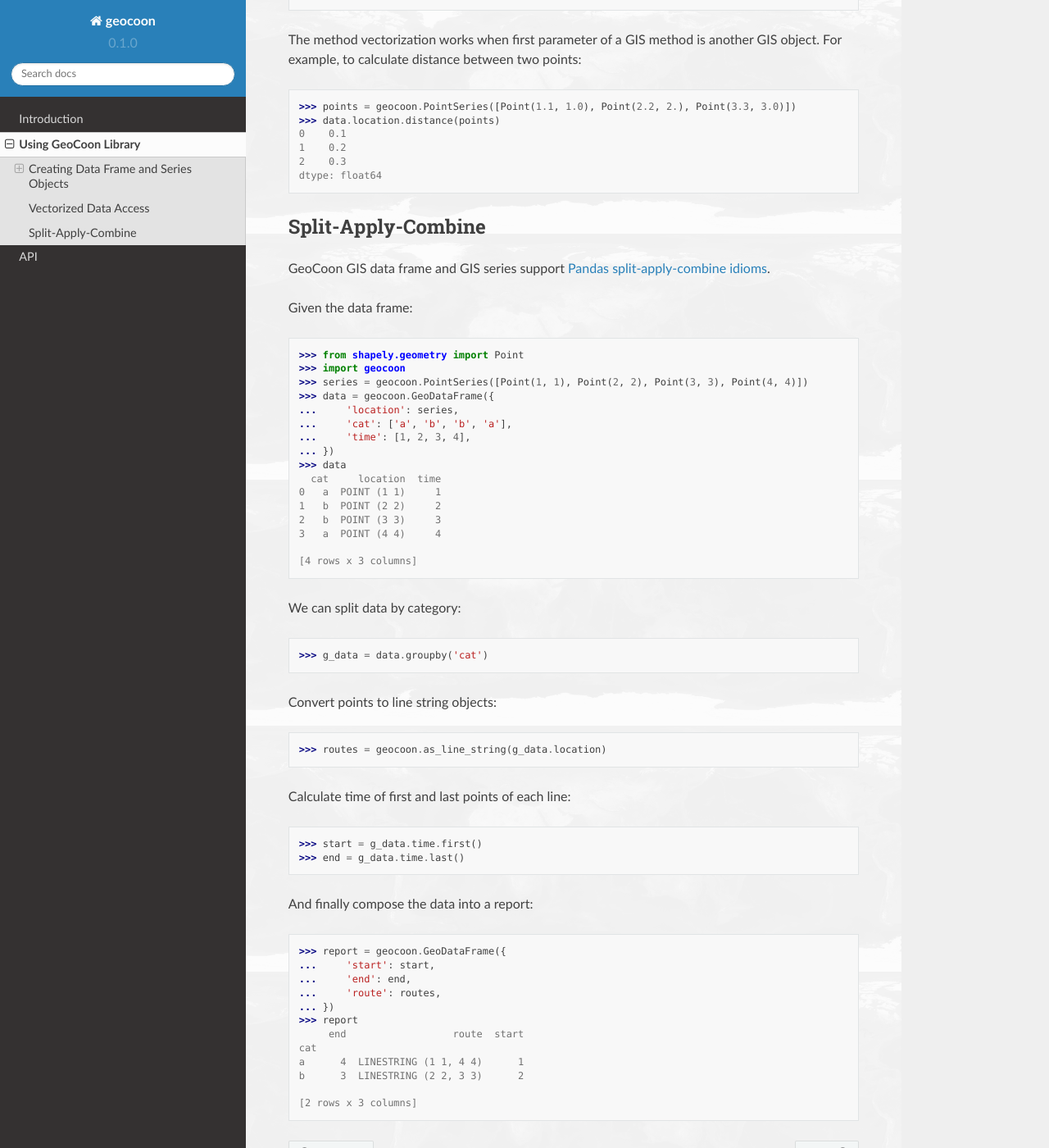
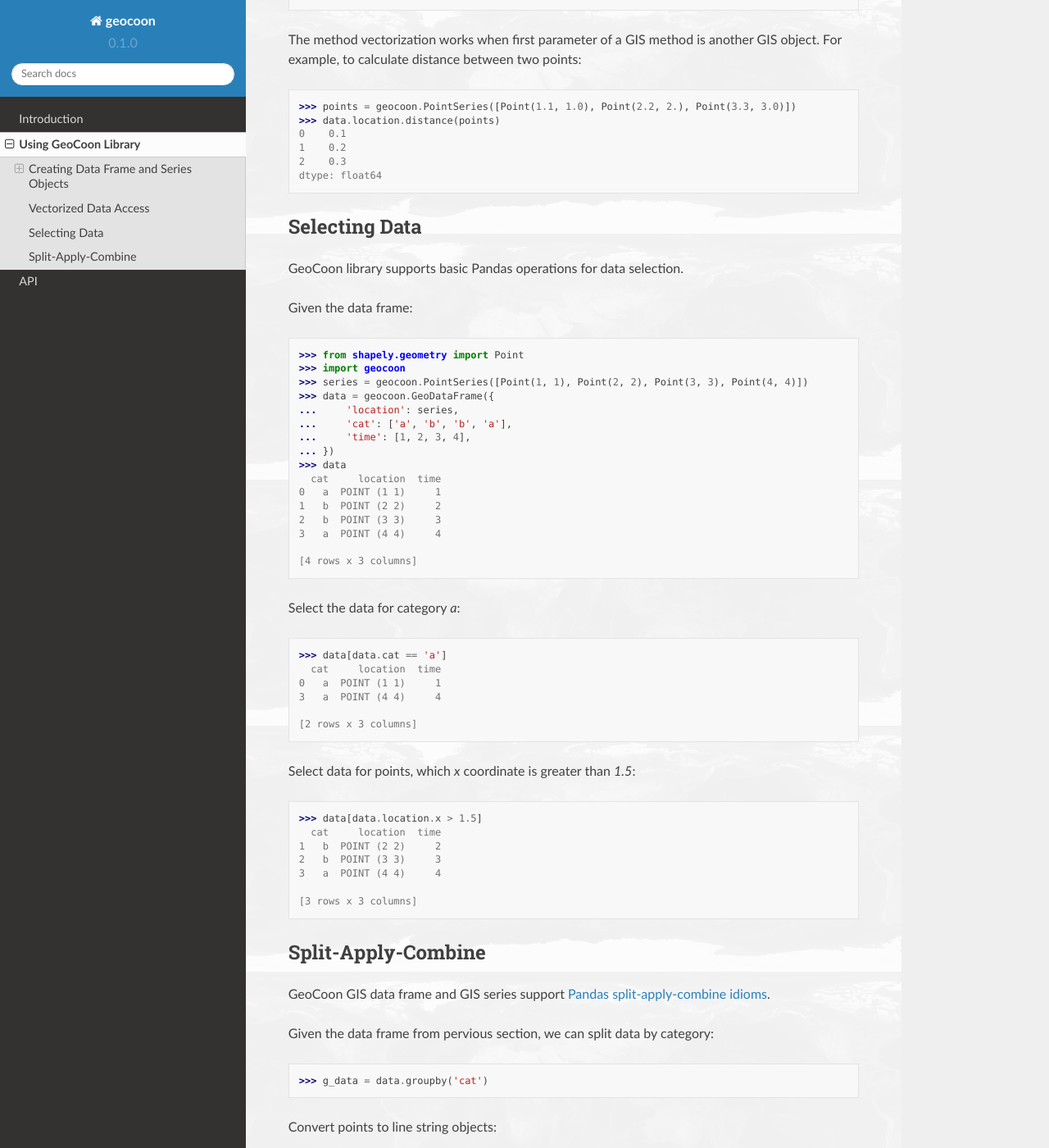
Before and after one commit to wrobell/geocoon, a Sphinx documentation site: the page built from doc/usage.rst, in a window 1280 px wide and 1400 px high, scrolled down 2415 px. Shown: the whole window at 82% size. Built offline with Sphinx 7.4.7 and the Read the Docs theme 2.0.0, drawn with Linux system fonts in a browser that asks for light colours.

Commit message:
- added data selection subsection to the library usage chapter

```diff
--- a/doc/usage.rst
+++ b/doc/usage.rst
@@ -120,10 +120,9 @@
     dtype: float64
 
 
-Split-Apply-Combine
--------------------
-GeoCoon GIS data frame and GIS series support
-`Pandas split-apply-combine idioms <http://pandas.pydata.org/pandas-docs/stable/groupby.html>`_.
+Selecting Data
+--------------
+GeoCoon library supports basic Pandas operations for data selection.
 
 Given the data frame::
 
@@ -144,7 +143,32 @@
     <BLANKLINE>
     [4 rows x 3 columns]
 
-We can split data by category::
+Select the data for category `a`::
+
+    >>> data[data.cat == 'a']
+      cat     location  time
+    0   a  POINT (1 1)     1
+    3   a  POINT (4 4)     4
+    <BLANKLINE>
+    [2 rows x 3 columns]
+
+Select data for points, which `x` coordinate is greater than `1.5`::
+
+    >>> data[data.location.x > 1.5]
+      cat     location  time
+    1   b  POINT (2 2)     2
+    2   b  POINT (3 3)     3
+    3   a  POINT (4 4)     4
+    <BLANKLINE>
+    [3 rows x 3 columns]
+
+
+Split-Apply-Combine
+-------------------
+GeoCoon GIS data frame and GIS series support
+`Pandas split-apply-combine idioms <http://pandas.pydata.org/pandas-docs/stable/groupby.html>`_.
+
+Given the data frame from pervious section, we can split data by category::
 
     >>> g_data = data.groupby('cat')
 
@@ -172,4 +196,5 @@
     <BLANKLINE>
     [2 rows x 3 columns]
 
+
 .. vim: sw=4:et:ai
```
